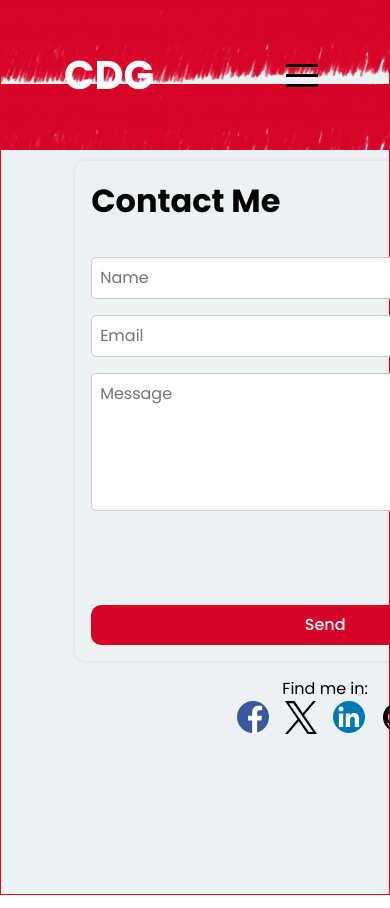
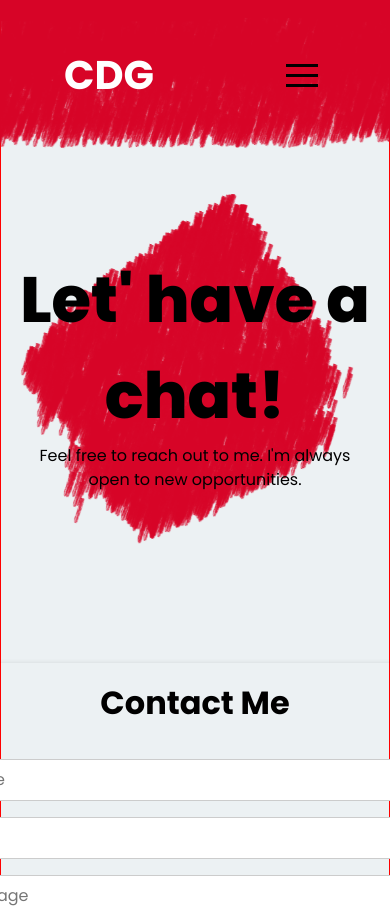
Before and after one commit to SerPet-eng/my-simple-portfolio, a React (Vite) app: page /contact in a window 390 px wide. Shown: the top 908 px of the page. Built offline with nearby package versions, Linux system fonts and the light colour scheme.

Commit message:
Media Queries

```diff
--- a/src/components/Navbar.jsx
+++ b/src/components/Navbar.jsx
@@ -50,10 +50,6 @@ export default function Navbar() {
       className="navbar"
       style={{
         backgroundImage: `url(${bgNavBar})`,
-        zIndex: 99,
-        backgroundSize: 'contain',
-        backgroundRepeat: 'repeat',
-        height: '150px',
       }}
     >
       <div className="navbar__logo">
--- a/src/css/style.css
+++ b/src/css/style.css
@@ -88,6 +88,10 @@ h6 {
   padding: 2rem 4rem;
   position: fixed;
   width: 100%;
+  height: 150px;
+  background-repeat: repeat-x;
+  background-size: contain;
+  z-index: 99;
 }
 .navbar .navbar__logo .navbar__logo__text {
   font-size: 2.5rem;
@@ -129,6 +133,9 @@ h6 {
 }
 
 @media only screen and (max-width: 650px) {
+  .navbar {
+    background-size: cover;
+  }
   .navbar .navbar__links {
     position: absolute;
     top: 0;
@@ -214,6 +221,12 @@ h6 {
   transition: all 0.3s ease-in-out;
 }
 
+@media only screen and (max-width: 650px) {
+  .contact__form {
+    width: 100%;
+    height: 100%;
+  }
+}
 /* === PAGES === */
 .home {
   display: flex;
@@ -356,6 +369,9 @@ h6 {
   padding: 1rem;
   border-radius: 10px;
   box-shadow: 0px 0px 10px rgba(0, 0, 0, 0.1);
+  background-size: cover;
+  background-position: center;
+  background-repeat: no-repeat;
 }
 .about .about__container .about__description {
   max-width: 800px;
@@ -446,6 +462,14 @@ hr {
   box-shadow: 0px 0px 10px rgba(0, 0, 0, 0.1);
 }
 
+@media only screen and (max-width: 650px) {
+  .about .about__container {
+    background-size: 0%;
+  }
+  .about .about__container .about__description:nth-child(1), .about .about__container .about__description:nth-child(2), .about .about__container .about__description:nth-child(3) {
+    background: linear-gradient(180deg, hsl(350, 96%, 43%), hsl(353, 86%, 54%));
+  }
+}
 .contact {
   border: 1px solid red;
   padding: 10rem 1rem;
@@ -480,4 +504,12 @@ hr {
 }
 .contact .contact__container .contact__social .contact__social__icons img {
   width: 2rem;
+}
+
+@media only screen and (max-width: 650px) {
+  .contact {
+    flex-direction: column;
+    padding: 10rem 1rem 1rem 1rem;
+    text-align: center;
+  }
 }/*# sourceMappingURL=style.css.map */
--- a/src/pages/About.jsx
+++ b/src/pages/About.jsx
@@ -42,9 +42,6 @@ export default function About() {
         className="about__container"
         style={{
           backgroundImage: `url(${BackgroundIMG})`,
-          backgroundSize: 'cover',
-          backgroundPosition: 'center',
-          backgroundRepeat: 'no-repeat',
         }}
       >
         <div className="about__description" id="journey">
--- a/src/sass/components/_form.scss
+++ b/src/sass/components/_form.scss
@@ -43,3 +43,10 @@
     transition: all 0.3s ease-in-out;
   }
 }
+
+@media only screen and (max-width: 650px) {
+  .contact__form {
+    width: 100%;
+    height: 100%;
+  }
+}
--- a/src/sass/components/_navbar.scss
+++ b/src/sass/components/_navbar.scss
@@ -8,6 +8,12 @@
 
   position: fixed;
   width: 100%;
+  height: 150px;
+
+  background-repeat: repeat-x;
+  background-size: contain;
+
+  z-index: 99;
 
   .navbar__logo {
     .navbar__logo__text {
@@ -61,6 +67,7 @@
 
 @media only screen and (max-width: 650px) {
   .navbar {
+    background-size: cover;
     .navbar__links {
       position: absolute;
       top: 0;
--- a/src/sass/pages/_contact.scss
+++ b/src/sass/pages/_contact.scss
@@ -40,3 +40,11 @@
     }
   }
 }
+
+@media only screen and (max-width: 650px) {
+  .contact {
+    flex-direction: column;
+    padding: 10rem 1rem 1rem 1rem;
+    text-align: center;
+  }
+}
```
Also changed, not shown: src/sass/pages/_about.scss (+23 -0 lines), 1 other file (tests, documents, lock files or other folders).
